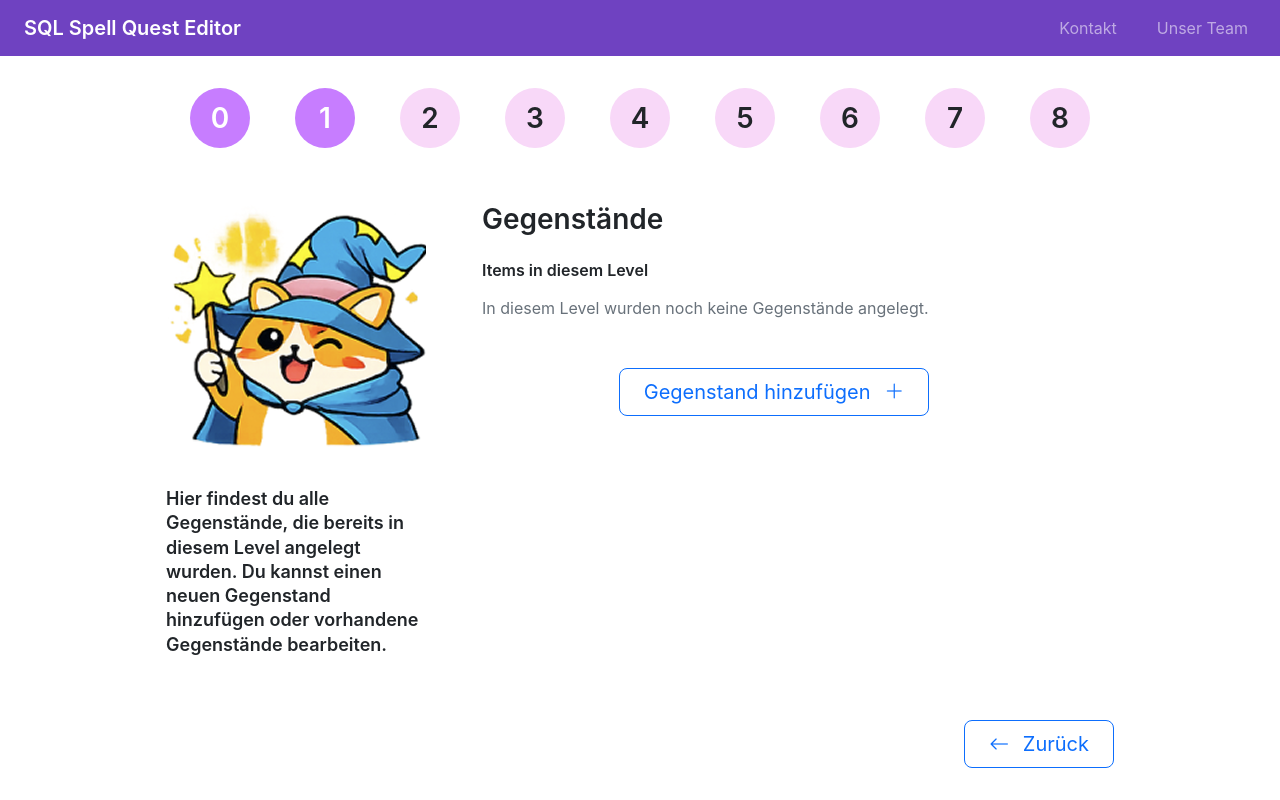
After one commit to Roni-Aba/SQLQuestEditor, a Django app: page /gegenstandVerwaltung/ in a window 1280 px wide. The commit adds this page. Run offline with Django 4.2, Linux system fonts and the light colour scheme.

Commit message:
add: gegenstandVerwaltung createLevel8 verweist nun auf die Gegenstandsverwaltung

```diff
--- a/backend/editor/templates/editor/auswahl.html
+++ b/backend/editor/templates/editor/auswahl.html
@@ -46,7 +46,7 @@ Levelübersicht | SQL Spell Quest Editor
             </a>
 
             <a
-              href="/createLevel/items/"
+              href="/gegenstandVerwaltung/"
               class="text-decoration-none"
             >
               {% include "editor/components/button/button.html" with title="Gegenstände" %}
--- a/backend/editor/templates/editor/components/tag/tag.html
+++ b/backend/editor/templates/editor/components/tag/tag.html
@@ -7,12 +7,6 @@
     </button>
   {% endif %}
 
-  {% if show_list|default:True %}
-    <button type="button" class="tag-btn" aria-label="Liste">
-      <i class="bi bi-card-list"></i>
-    </button>
-  {% endif %}
-
   {% if show_edit|default:True %}
     <button type="button" class="tag-btn" aria-label="Bearbeiten">
       <i class="bi bi-pencil"></i>
--- /dev/null
+++ b/backend/editor/templates/editor/gegenstandVerwaltung.html
@@ -0,0 +1,99 @@
+{% extends "editor/base.html" %}
+{% load static %}
+
+{% block title %}
+Gegenstände | SQL Spell Quest Editor
+{% endblock %}
+
+{% block additional_css %}
+<link rel="stylesheet" href="{% static 'editor/components/statusBar/statusBar.css' %}">
+<link rel="stylesheet" href="{% static 'editor/components/helper/helper.css' %}">
+<link rel="stylesheet" href="{% static 'editor/components/tag/tag.css' %}">
+{% endblock %}
+
+{% block content %}
+<main class="create-page">
+  <div class="create-page__content">
+
+    <section
+      class="create-page__status"
+      aria-label="Fortschritt der Levelerstellung"
+    >
+      {% include "editor/components/statusBar/statusBar.html" with steps=steps %}
+    </section>
+
+    <section class="create-page__main">
+      <div class="row create-page__row align-items-start g-4 g-lg-5">
+
+        <div class="col-12 col-md-4">
+          {% include "editor/components/helper/helper.html" with helper_image="editor/img/cat3.png" helper_text="Hier findest du alle Gegenstände, die bereits in diesem Level angelegt wurden. Du kannst einen neuen Gegenstand hinzufügen oder vorhandene Gegenstände bearbeiten." %}
+        </div>
+
+        <section
+          class="col-12 col-md-8"
+          aria-labelledby="items-title"
+        >
+          <h1
+            id="items-title"
+            class="h3 fw-semibold mb-4"
+          >
+            Gegenstände
+          </h1>
+
+          <div class="mb-5">
+            <h2 class="h6 fw-semibold mb-3">
+              Items in diesem Level
+            </h2>
+
+            {% if saved_level.items %}
+              <div
+                class="d-flex flex-wrap gap-3"
+                aria-label="Gegenstände in diesem Level"
+              >
+                {% for item in saved_level.items %}
+                  {% include "editor/components/tag/tag.html" with title=item.id show_remove=True show_list=True show_edit=True %}
+                {% endfor %}
+              </div>
+            {% else %}
+              <p class="text-body-secondary mb-0">
+                In diesem Level wurden noch keine Gegenstände angelegt.
+              </p>
+            {% endif %}
+          </div>
+
+          <div class="d-flex justify-content-center">
+            <a
+              href="{% url 'create_level3' %}"
+              class="btn btn-outline-primary btn-lg px-4"
+            >
+              Gegenstand hinzufügen
+              <i
+                class="bi bi-plus-lg ms-2"
+                aria-hidden="true"
+              ></i>
+            </a>
+          </div>
+        </section>
+
+      </div>
+    </section>
+
+    <nav
+      class="create-page__navigation"
+      aria-label="Navigation der Gegenstandsübersicht"
+    >
+      <a
+        href="{% url 'auswahl_view' %}"
+        class="btn btn-outline-primary btn-lg px-4"
+      >
+        <i
+          class="bi bi-arrow-left me-2"
+          aria-hidden="true"
+        ></i>
+        Zurück
+      </a>
+    </nav>
+
+  </div>
+</main>
+{% endblock %}
--- a/backend/editor/urls.py
+++ b/backend/editor/urls.py
@@ -26,4 +26,5 @@ urlpatterns = [
     path("export-game/", views.export_game_view, name="export_game"),
     path("levelGrunddaten/", views.level_grunddaten_view, name="levelGrunddaten"),
     path("sqlGrunddaten/",views.sql_grunddaten_view, name="sql_grunddaten_view"),
+    path("gegenstandVerwaltung/", views.gegenstand_view, name="gegenstandVerwaltung"),
 ]
--- a/backend/editor/views.py
+++ b/backend/editor/views.py
@@ -724,9 +724,13 @@ def save_current_item_to_level(saved_level):
 def create_level8_view(request):
     steps = get_steps(active_step=8)
     saved_level = request.session.get("new_level", {})
+
     if request.method == "POST":
         next_action = request.POST.get("next_action")
-        game_json, saved_level = utils.save_new_level_to_game_json(request)
+
+        game_json, saved_level = utils.save_new_level_to_game_json(
+            request
+        )
         if next_action == "more_items":
             saved_level.pop("item", None)
             saved_level.pop("unlockCondition", None)
@@ -734,21 +738,52 @@ def create_level8_view(request):
             request.session["new_level"] = saved_level
             request.session["game_json"] = game_json
             request.session.modified = True
-            print("Gegenstand wurde in die JSON eingefügt. Neuer Gegenstand kann erstellt werden:")
-            print(json.dumps(game_json, ensure_ascii=False, indent=2))
+
+            print(
+                "Gegenstand wurde in die JSON eingefügt. "
+                "Neuer Gegenstand kann erstellt werden:"
+            )
+            print(json.dumps(game_json,ensure_ascii=False,indent=2,))
             return redirect("create_level3")
+        if next_action == "item_management":
+            request.session["new_level"] = saved_level
+            request.session["game_json"] = game_json
+            request.session.modified = True
+            print(
+                "Gegenstand wurde in die JSON eingefügt. "
+                "Weiter zur Gegenstandsverwaltung:"
+            )
+            print(
+                json.dumps(
+                    game_json,
+                    ensure_ascii=False,
+                    indent=2,
+                )
+            )
+            return redirect("gegenstandVerwaltung")
         request.session["new_level"] = saved_level
         request.session["game_json"] = game_json
         request.session.modified = True
-        print("Gegenstand wurde in die JSON eingefügt. Zurück zur Auswahl:")
-        print(json.dumps(game_json, ensure_ascii=False, indent=2))
-
+        print(
+            "Gegenstand wurde in die JSON eingefügt. "
+            "Zurück zur Auswahl:"
+        )
+        print(
+            json.dumps(
+                game_json,
+                ensure_ascii=False,
+                indent=2,
+            )
+        )
         return redirect("auswahl_view")
-
-    return render(request, "editor/createLevel8.html", {
-        "steps": steps,
-        "saved_level": saved_level,
-    })
+    return render(
+        request,
+        "editor/createLevel8.html",
+        {
+            "steps": steps,
+            "saved_level": saved_level,
+        },
+    )
 
 def export_game_view(request):
     game_json = request.session.get("game_json", {})
@@ -998,3 +1033,18 @@ def sql_grunddaten_view(request):
             "form_values": form_values,
         },
     )
+
+def gegenstand_view(request):
+    saved_level = request.session.get(
+        "new_level",
+        {},
+    )
+
+    return render(
+        request,
+        "editor/gegenstandVerwaltung.html",
+        {
+            "saved_level": saved_level,
+            "steps": get_steps(active_step=1),
+        },
+    )
```
Also changed, not shown: backend/editor/templates/editor/createLevel8.html (+15 -6 lines).
